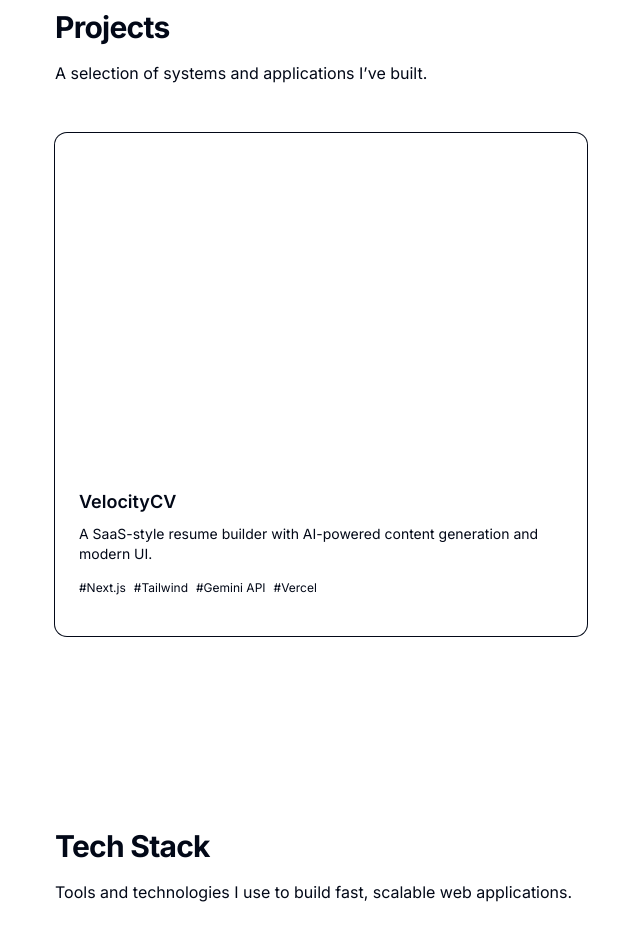
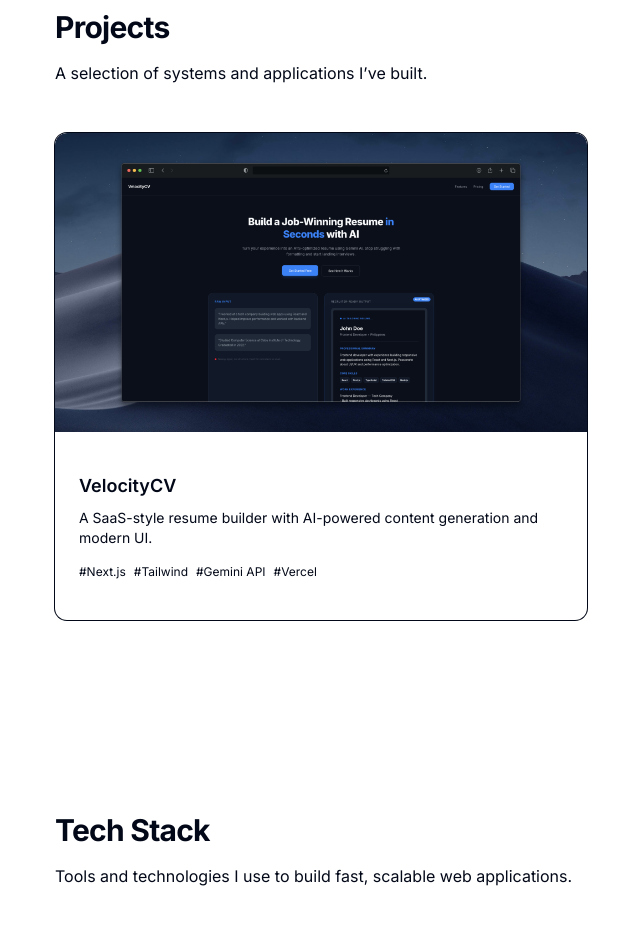
Before and after one commit to rusperres/portfolio-site, a Next.js app: page / in a window 1280 px wide. Shown: the part 1520-2450 px from the top of the page, without its empty margins (41-681 px from the left). Built offline with nearby package versions, Linux system fonts and the light colour scheme.

Commit message:
added image in projects

```diff
--- a/components/sections/Projects.tsx
+++ b/components/sections/Projects.tsx
@@ -2,6 +2,7 @@ import Link from "next/link"
 import { Container } from "../layout/Container"
 import { Card, CardContent } from "@/components/ui/card"
 import { projects } from "@/content/projects"
+import Image from "next/image"
 
 export function Projects() {
   const featured = projects.filter((p) => p.featured)
@@ -27,8 +28,13 @@ export function Projects() {
             >
               <Card className="overflow-hidden hover:scale-[1.01] transition">
 
-                <div className="aspect-video bg-muted" />
-
+                <Image
+                  src={project.image}
+                  alt={project.title}
+                  width={1200}
+                  height={800}
+                  className="aspect-video w-full object-cover"
+                />
                 <CardContent className="p-6">
                   <h3 className="text-lg font-semibold">
                     {project.title}
```
